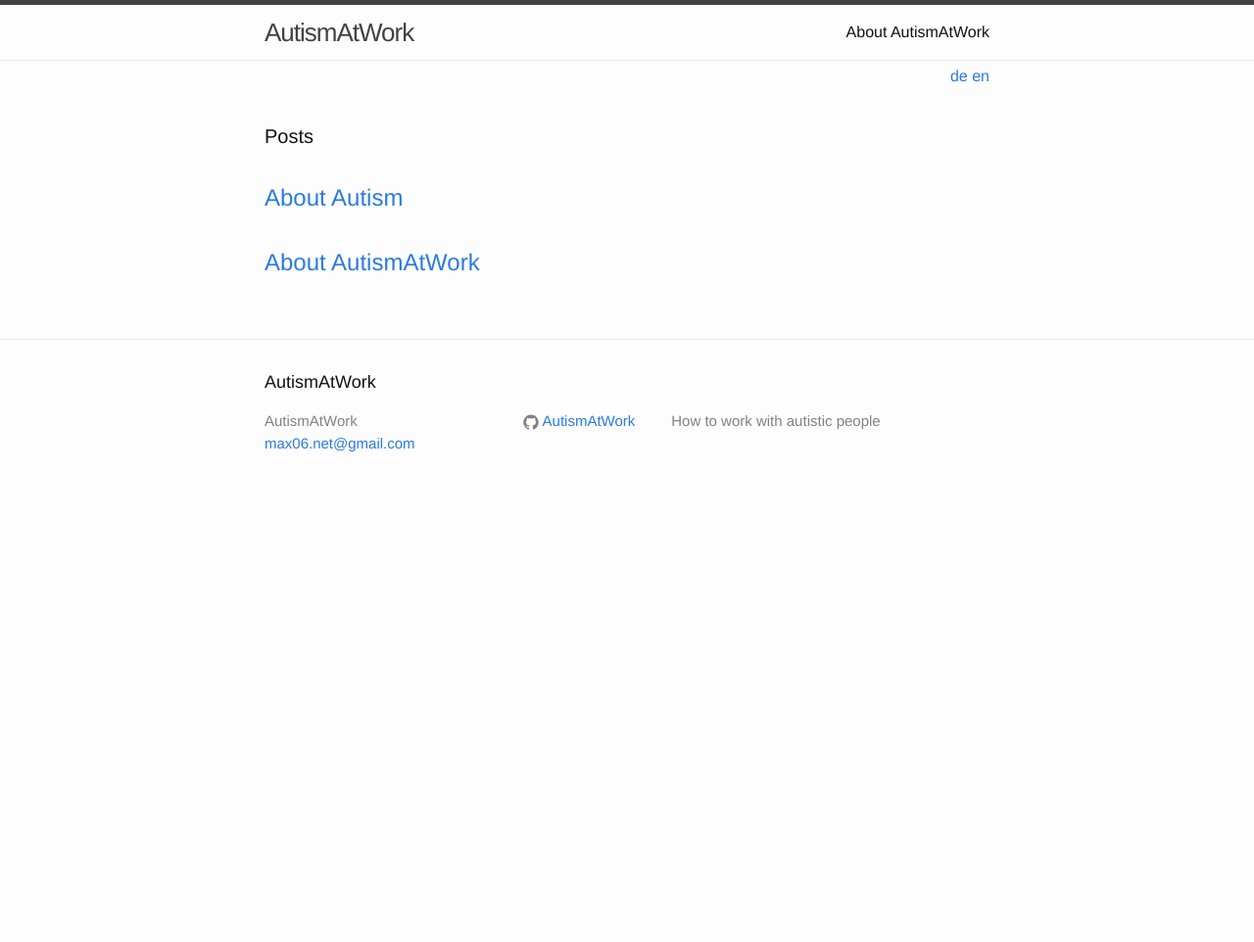
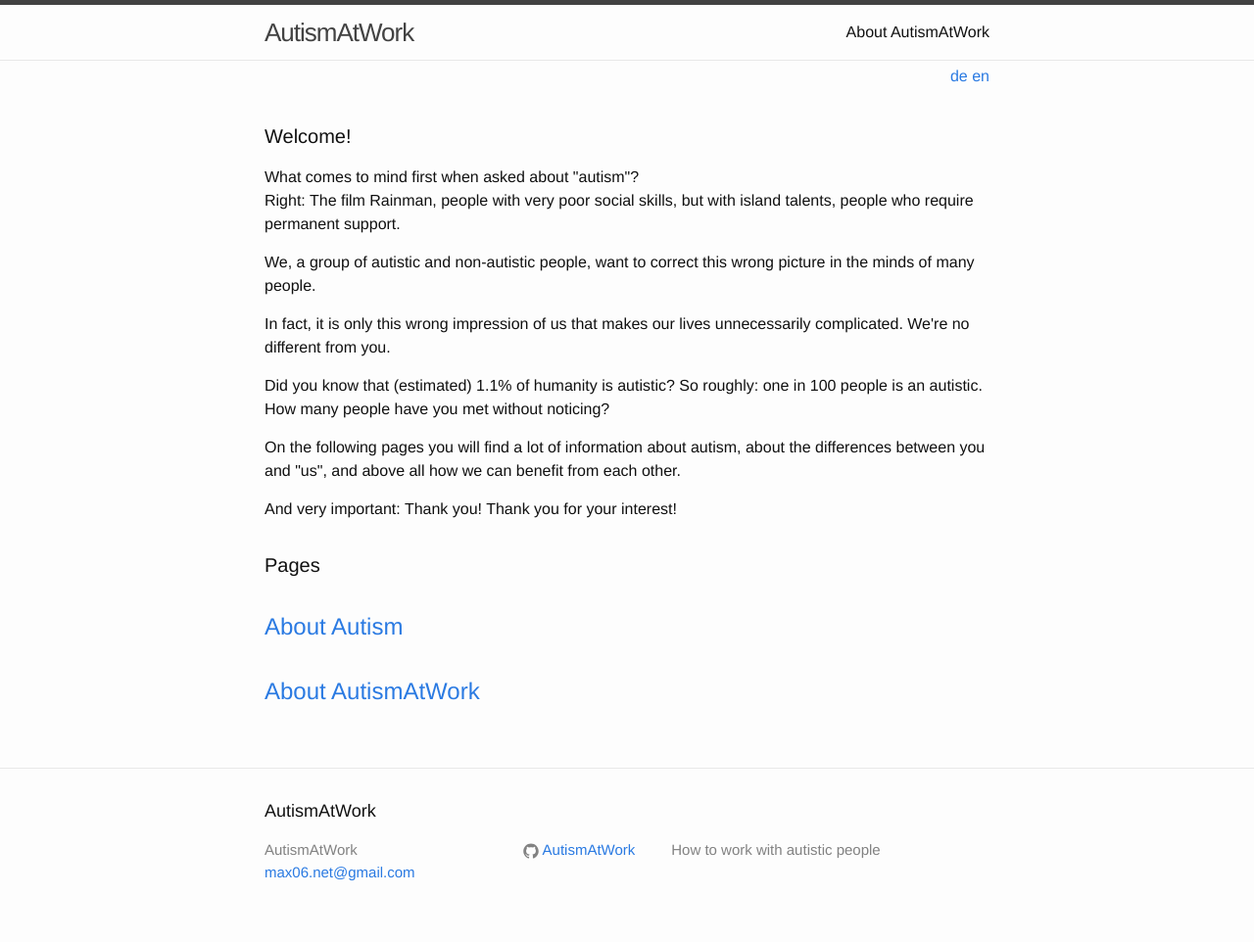
Before and after one commit to InsideAutism/InsideAutism.github.io, a Jekyll site: the page built from index.html, in a window 1280 px wide. Shown: the whole page at 98% size. Built offline with Jekyll 4.4.1, drawn with Linux system fonts in a browser that asks for light colours; before the commit the page ends 900 px from its top, so only the background shows below that.

Commit message:
New welcome texts

```diff
--- a/index.html
+++ b/index.html
@@ -6,27 +6,53 @@ lang: en
 
 <div class="home">
 
-  <h1 class="page-heading">Posts</h1>
+  <h1 class="page-heading">Welcome!</h1>
+
+  <div class="post-content" itemprop="articleBody">
+    <p>
+      What comes to mind first when asked about "autism"?
+      <br> Right: The film Rainman, people with very poor social skills, but with
+      island talents, people who require permanent support.
+    </p>
+
+    <p>
+      We, a group of autistic and non-autistic people, want to correct this wrong picture
+      in the minds of many people.
+    </p>
+
+    <p>
+      In fact, it is only this wrong impression of us that makes our lives unnecessarily
+      complicated. We're no different from you.
+    </p>
+
+    <p>
+      Did you know that (estimated) 1.1% of humanity is autistic? So roughly: one in 100
+      people is an autistic. How many people have you met without noticing?
+    </p>
+
+    <p>
+      On the following pages you will find a lot of information about autism, about the
+      differences between you and "us", and above all how we can benefit from each
+      other.
+    </p>
+
+    <p>And very important: Thank you! Thank you for your interest!</p>
+  </div>
+
+
+
+
+
+  <h1 class="page-heading">Pages</h1>
 
   <ul class="post-list">
-    {% assign posts=site.posts | where:"lang", page.lang %}
-    {% for post in posts %}
-      <li>
-        <h2>
-          <a class="post-link" href="{{ post.url | prepend: site.baseurl }}">{{ post.title }}</a>
-        </h2>
-      </li>
-    {% endfor %}
-  </ul>
-
-  <ul class="post-list">
-    {% assign pages=site.pages | where:"lang", page.lang | sort:"order" %}
-    {% for page in pages %}
-      <li>
-        <h2>
-          <a class="post-link" href="{{ page.url | prepend: site.baseurl }}">{{ page.title }}</a>
-        </h2>
-      </li>
+    {% assign pages=site.pages | where:"lang", page.lang | sort:"order" %} {% for page
+    in pages %}
+    <li>
+      <h2>
+        <a class="post-link" href="{{ page.url | prepend: site.baseurl }}">{{ page.title }}</a>
+      </h2>
+    </li>
     {% endfor %}
   </ul>
 </div>
```
Also changed, not shown: home.html (+39 -19 lines).
